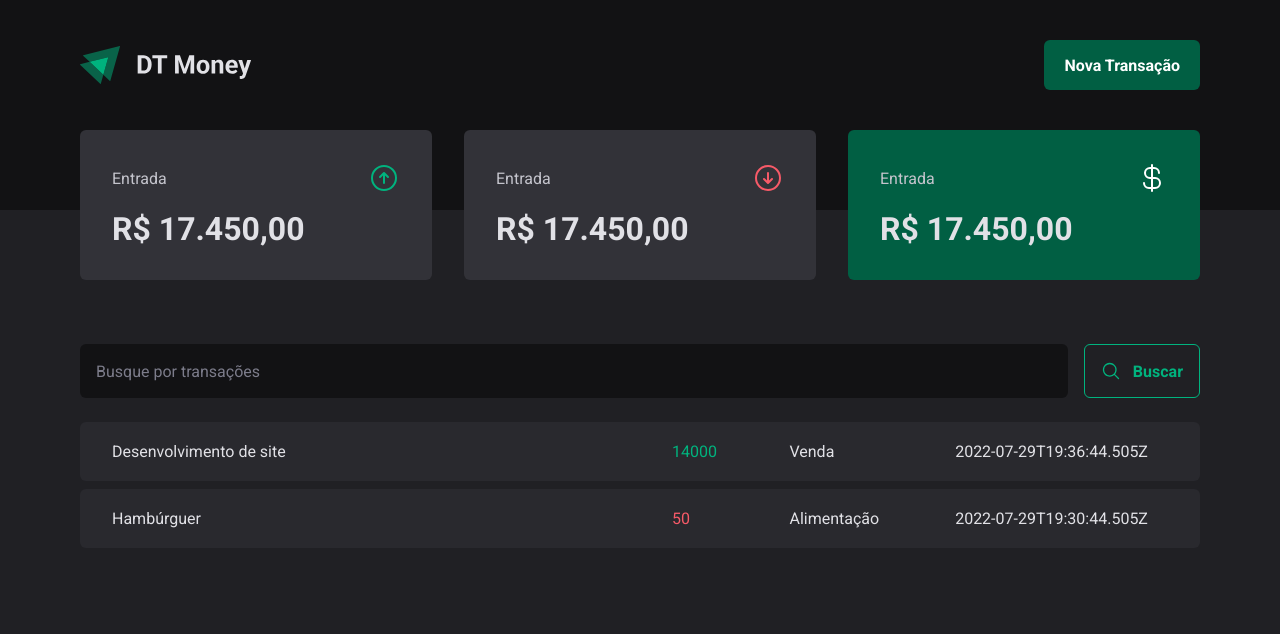
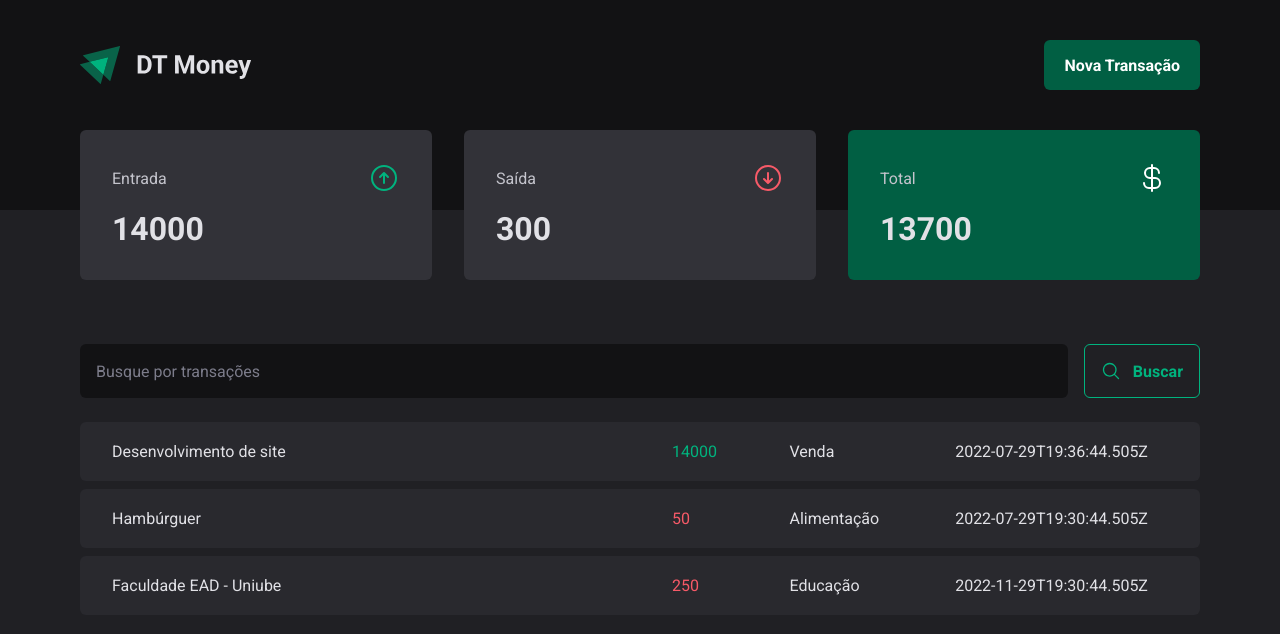
Before and after one commit to Azafman/03dt-money, a React (Vite) app: page / in a window 1280 px wide. Shown: the top 634 px of the page. Built offline with nearby package versions, Linux system fonts and the light colour scheme; data requests are answered from the project's data file.

Commit message:
Conexão com API - calculando resumo de transações

```diff
--- a/server.json
+++ b/server.json
@@ -15,6 +15,13 @@
         "category": "Alimentação",
         "price": 50,
         "createdAt": "2022-07-29T19:30:44.505Z"
+      }, {
+        "id": 3,
+        "description": "Faculdade EAD - Uniube",
+        "type": "outcome",
+        "category": "Educação",
+        "price": 250,
+        "createdAt": "2022-11-29T19:30:44.505Z"
       }
     ]
   }
--- a/src/components/Summary/index.tsx
+++ b/src/components/Summary/index.tsx
@@ -1,34 +1,55 @@
+import { useContext } from 'react'
 import { SummaryCard, SummaryContainer } from './styles'
 import { ArrowCircleDown, ArrowCircleUp, CurrencyDollar } from '@phosphor-icons/react'
+import { TransactionsContext } from '../../contexts/TransactionsContext'
 
 export const Summary = () => {
+    const { transactions } = useContext(TransactionsContext);
+    const summary = transactions.reduce(
+        (acc, transaction) => {
+          if (transaction.type === 'income') {
+            acc.income += transaction.price;
+            acc.total += transaction.price;
+          } else {
+            acc.outcome += transaction.price;
+            acc.total -= transaction.price;
+          }
+          return acc;
+        },
+        {
+          income: 0,
+          outcome: 0,
+          total: 0,
+        },
+      );
+
     return (
         <SummaryContainer>
             <SummaryCard>
                 <header>
                     <span>Entrada</span>
-                <ArrowCircleUp size={32} color="#00b37e"/>
+                    <ArrowCircleUp size={32} color="#00b37e" />
                 </header>
 
-            <strong>R$ 17.450,00</strong>
+                <strong>{summary.income}</strong>
             </SummaryCard>
 
             <SummaryCard>
                 <header>
-                <span>Entrada</span>
-                <ArrowCircleDown size={32} color="#f75a68"/>
+                    <span>Saída</span>
+                    <ArrowCircleDown size={32} color="#f75a68" />
                 </header>
 
-            <strong>R$ 17.450,00</strong>
+                <strong>{summary.outcome}</strong>
             </SummaryCard>
 
             <SummaryCard variant='green'>
                 <header>
-                <span>Entrada</span>
-                <CurrencyDollar size={32} color="#fff"/>
+                    <span>Total</span>
+                    <CurrencyDollar size={32} color="#fff" />
                 </header>
 
-            <strong>R$ 17.450,00</strong>
+                <strong>{summary.total}</strong>
             </SummaryCard>
         </SummaryContainer>
     )
```
Lines whose indentation alone changed are shown as unchanged.
